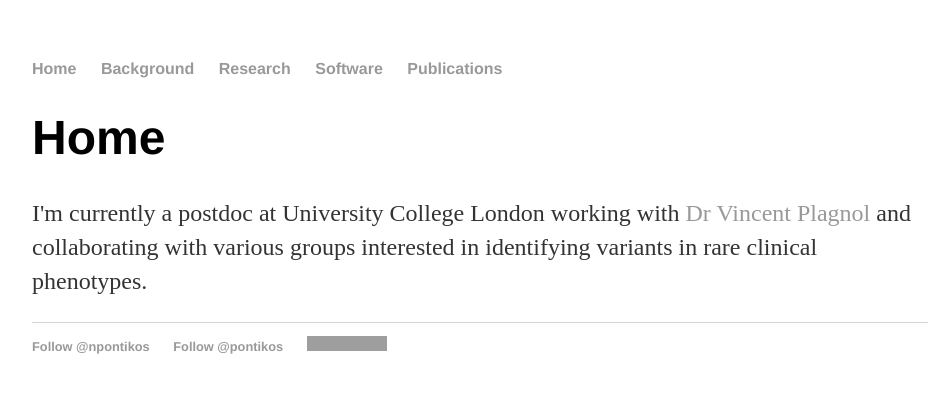
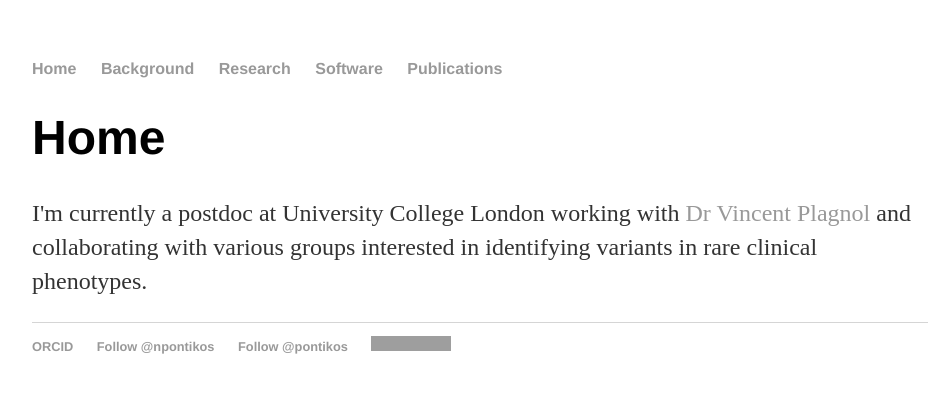
Before and after one commit to pontikos/pontikos.github.io, a Jekyll site: the page built from index.html, in a window 1280 px wide. Shown: the top 393 px of the page, without its empty margins (160-1101 px from the left). Built offline with Jekyll 4.4.1, drawn with Linux system fonts in a browser that asks for light colours; comment, search, counter and statistics services are not loaded; grey boxes are pictures that could not be loaded.

Commit message:
Update default.html

```diff
--- a/_layouts/default.html
+++ b/_layouts/default.html
@@ -42,6 +42,9 @@
 <footer>
 <ul>
 <li>
+  <a href="orcid.org/0000-0003-1782-4711">ORCID</a>
+</li>
+<li>
   <a class="twitter-follow-button" href="https://twitter.com/npontikos">Follow @npontikos</a>
 </li>
 <li>
```
